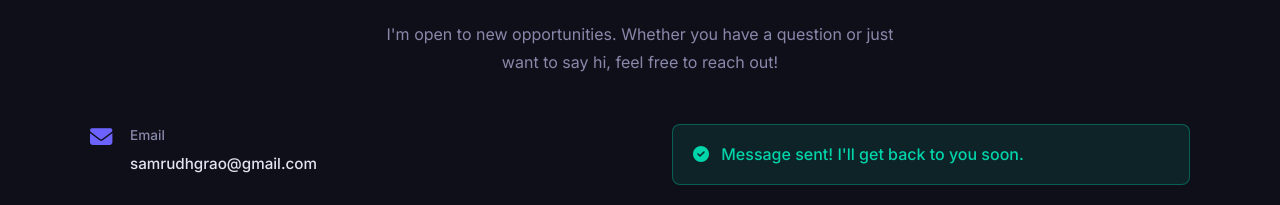
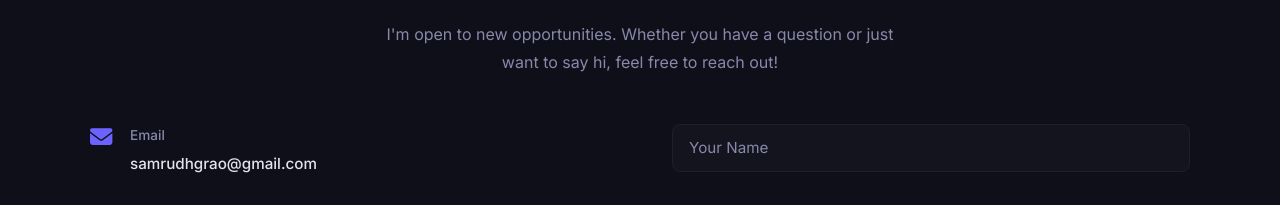
Before and after one commit to samrudhrao13/Samrudh-Portfolio, a plain HTML site: page index.html in a window 1280 px wide. Shown: the part 6545-6750 px from the top of the page. Drawn offline with Linux system fonts and the light colour scheme.

Commit message:
Fix success message showing before form submission

```diff
--- a/index.html
+++ b/index.html
@@ -476,9 +476,7 @@
           </div>
         </div>
 
-        <div class="fs-success" data-fs-success>
-          <i class="fas fa-check-circle"></i> Message sent! I'll get back to you soon.
-        </div>
+        <div class="fs-success" data-fs-success></div>
         <div class="fs-error" data-fs-error></div>
 
         <form class="contact-form" id="contact-form">
```
